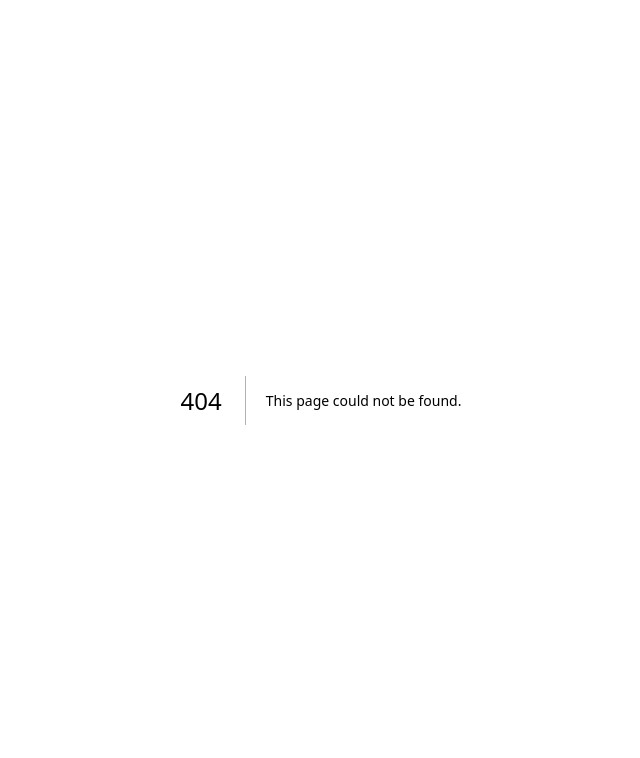
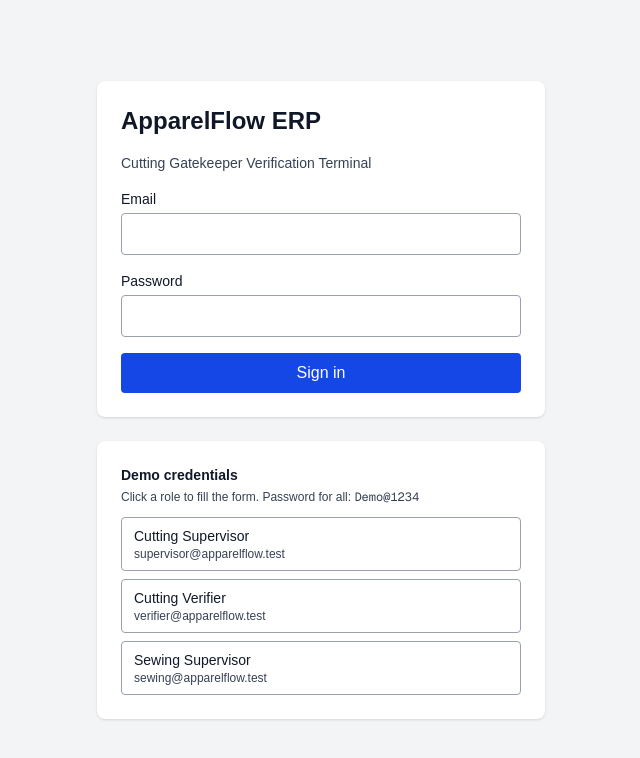
Before and after one commit to JayaniPerera27/apparelflow, a Next.js app: page /login in a window 1280 px wide. Before the commit this address had no page. Shown: the top 758 px of the page, without its empty margins (319-959 px from the left). Built offline with nearby package versions, Linux system fonts and the light colour scheme; no server answers.

Commit message:
Add login page with demo credentials panel.

```diff
--- /dev/null
+++ b/app/login/LoginForm.tsx
@@ -0,0 +1,126 @@
+"use client";
+
+import { useState } from "react";
+import { useRouter } from "next/navigation";
+
+const DEMO_PASSWORD = "Demo@1234";
+const DEMO_USERS = [
+  { label: "Cutting Supervisor", email: "supervisor@apparelflow.test" },
+  { label: "Cutting Verifier", email: "verifier@apparelflow.test" },
+  { label: "Sewing Supervisor", email: "sewing@apparelflow.test" },
+];
+
+export default function LoginForm() {
+  const router = useRouter();
+  const [email, setEmail] = useState("");
+  const [password, setPassword] = useState("");
+  const [error, setError] = useState("");
+  const [loading, setLoading] = useState(false);
+
+  async function onSubmit(e: React.FormEvent) {
+    e.preventDefault();
+    setError("");
+
+    if (!email.trim() || !password) {
+      setError("Email and password are required.");
+      return;
+    }
+
+    setLoading(true);
+    try {
+      const res = await fetch("/api/auth/login", {
+        method: "POST",
+        headers: { "Content-Type": "application/json" },
+        body: JSON.stringify({ email, password }),
+      });
+      const data = await res.json().catch(() => ({}));
+      if (!res.ok) {
+        setError(data.error ?? "Login failed.");
+        return;
+      }
+      router.push("/dashboard");
+      router.refresh();
+    } catch {
+      setError("Network error. Please try again.");
+    } finally {
+      setLoading(false);
+    }
+  }
+
+  return (
+    <div className="w-full max-w-md space-y-6">
+      <div className="bg-white rounded-lg shadow p-6 space-y-4">
+        <h1 className="text-2xl font-bold text-gray-900">ApparelFlow ERP</h1>
+        <p className="text-sm text-gray-700">Cutting Gatekeeper Verification Terminal</p>
+
+        <form onSubmit={onSubmit} className="space-y-4" noValidate>
+          <div>
+            <label htmlFor="email" className="block text-sm font-medium text-gray-900 mb-1">
+              Email
+            </label>
+            <input
+              id="email"
+              type="email"
+              value={email}
+              onChange={(e) => setEmail(e.target.value)}
+              className="w-full border border-gray-400 rounded px-3 py-2 focus:outline-none focus:ring-2 focus:ring-blue-600"
+              autoComplete="username"
+            />
+          </div>
+
+          <div>
+            <label htmlFor="password" className="block text-sm font-medium text-gray-900 mb-1">
+              Password
+            </label>
+            <input
+              id="password"
+              type="password"
+              value={password}
+              onChange={(e) => setPassword(e.target.value)}
+              className="w-full border border-gray-400 rounded px-3 py-2 focus:outline-none focus:ring-2 focus:ring-blue-600"
+              autoComplete="current-password"
+            />
+          </div>
+
+          {error && (
+            <p role="alert" className="text-sm text-red-700 bg-red-50 border border-red-300 rounded px-3 py-2">
+              {error}
+            </p>
+          )}
+
+          <button
+            type="submit"
+            disabled={loading}
+            className="w-full bg-blue-700 hover:bg-blue-800 text-white font-medium rounded py-2 disabled:opacity-60"
+          >
+            {loading ? "Signing in..." : "Sign in"}
+          </button>
+        </form>
+      </div>
+
+      <div className="bg-white rounded-lg shadow p-6">
+        <h2 className="text-sm font-semibold text-gray-900 mb-1">Demo credentials</h2>
+        <p className="text-xs text-gray-700 mb-3">
+          Click a role to fill the form. Password for all: <code className="font-mono">{DEMO_PASSWORD}</code>
+        </p>
+        <div className="space-y-2">
+          {DEMO_USERS.map((u) => (
+            <button
+              key={u.email}
+              type="button"
+              onClick={() => {
+                setEmail(u.email);
+                setPassword(DEMO_PASSWORD);
+                setError("");
+              }}
+              className="w-full text-left border border-gray-400 rounded px-3 py-2 hover:bg-gray-100"
+            >
+              <span className="block text-sm font-medium text-gray-900">{u.label}</span>
+              <span className="block text-xs text-gray-700">{u.email}</span>
+            </button>
+          ))}
+        </div>
+      </div>
+    </div>
+  );
+}
--- /dev/null
+++ b/app/login/page.tsx
@@ -0,0 +1,14 @@
+import { redirect } from "next/navigation";
+import { getSession } from "@/lib/auth";
+import LoginForm from "./LoginForm";
+
+export default async function LoginPage() {
+  const session = await getSession();
+  if (session) redirect("/dashboard");
+
+  return (
+    <main className="min-h-screen bg-gray-100 flex items-center justify-center p-4">
+      <LoginForm />
+    </main>
+  );
+}
--- a/app/page.tsx
+++ b/app/page.tsx
@@ -1,69 +1,7 @@
-import Image from "next/image";
+import { redirect } from "next/navigation";
+import { getSession } from "@/lib/auth";
 
-export default function Home() {
-  return (
-    <div className="flex flex-col flex-1 items-center justify-center bg-zinc-50 font-sans dark:bg-black">
-      <main className="flex flex-1 w-full max-w-3xl flex-col items-center justify-between py-32 px-16 bg-white dark:bg-black sm:items-start">
-        <Image
-          className="dark:invert h-5 w-[100px]"
-          src="/next.svg"
-          alt="Next.js logo"
-          width={100}
-          height={20}
-          priority
-        />
-        <div className="flex flex-col items-center gap-6 text-center sm:items-start sm:text-left">
-          <h1 className="max-w-xs text-3xl font-semibold leading-10 tracking-tight text-black dark:text-zinc-50">
-            To get started, edit the{" "}
-            <code className="rounded bg-black/[.06] px-1.5 py-0.5 font-mono text-[0.9em] dark:bg-white/[.08]">
-              page.tsx
-            </code>{" "}
-            file.
-          </h1>
-          <p className="max-w-md text-lg leading-8 text-zinc-600 dark:text-zinc-400">
-            Looking for a starting point or more instructions? Head over to{" "}
-            <a
-              href="https://vercel.com/templates?framework=next.js&utm_source=create-next-app&utm_medium=appdir-template-tw&utm_campaign=create-next-app"
-              className="font-medium text-zinc-950 dark:text-zinc-50"
-            >
-              Templates
-            </a>{" "}
-            or the{" "}
-            <a
-              href="https://nextjs.org/learn?utm_source=create-next-app&utm_medium=appdir-template-tw&utm_campaign=create-next-app"
-              className="font-medium text-zinc-950 dark:text-zinc-50"
-            >
-              Learning
-            </a>{" "}
-            center.
-          </p>
-        </div>
-        <div className="flex flex-col gap-4 text-base font-medium sm:flex-row">
-          <a
-            className="flex h-12 w-full items-center justify-center gap-2 rounded-full bg-foreground px-5 text-background transition-colors hover:bg-[#383838] dark:hover:bg-[#ccc] md:w-[158px]"
-            href="https://vercel.com/new?utm_source=create-next-app&utm_medium=appdir-template-tw&utm_campaign=create-next-app"
-            target="_blank"
-            rel="noopener noreferrer"
-          >
-            <Image
-              className="dark:invert h-[14px] w-4"
-              src="/vercel.svg"
-              alt="Vercel logomark"
-              width={16}
-              height={14}
-            />
-            Deploy Now
-          </a>
-          <a
-            className="flex h-12 w-full items-center justify-center rounded-full border border-solid border-black/[.08] px-5 transition-colors hover:border-transparent hover:bg-black/[.04] dark:border-white/[.145] dark:hover:bg-[#1a1a1a] md:w-[158px]"
-            href="https://nextjs.org/docs?utm_source=create-next-app&utm_medium=appdir-template-tw&utm_campaign=create-next-app"
-            target="_blank"
-            rel="noopener noreferrer"
-          >
-            Documentation
-          </a>
-        </div>
-      </main>
-    </div>
-  );
+export default async function Home() {
+  const session = await getSession();
+  redirect(session ? "/dashboard" : "/login");
 }
```
